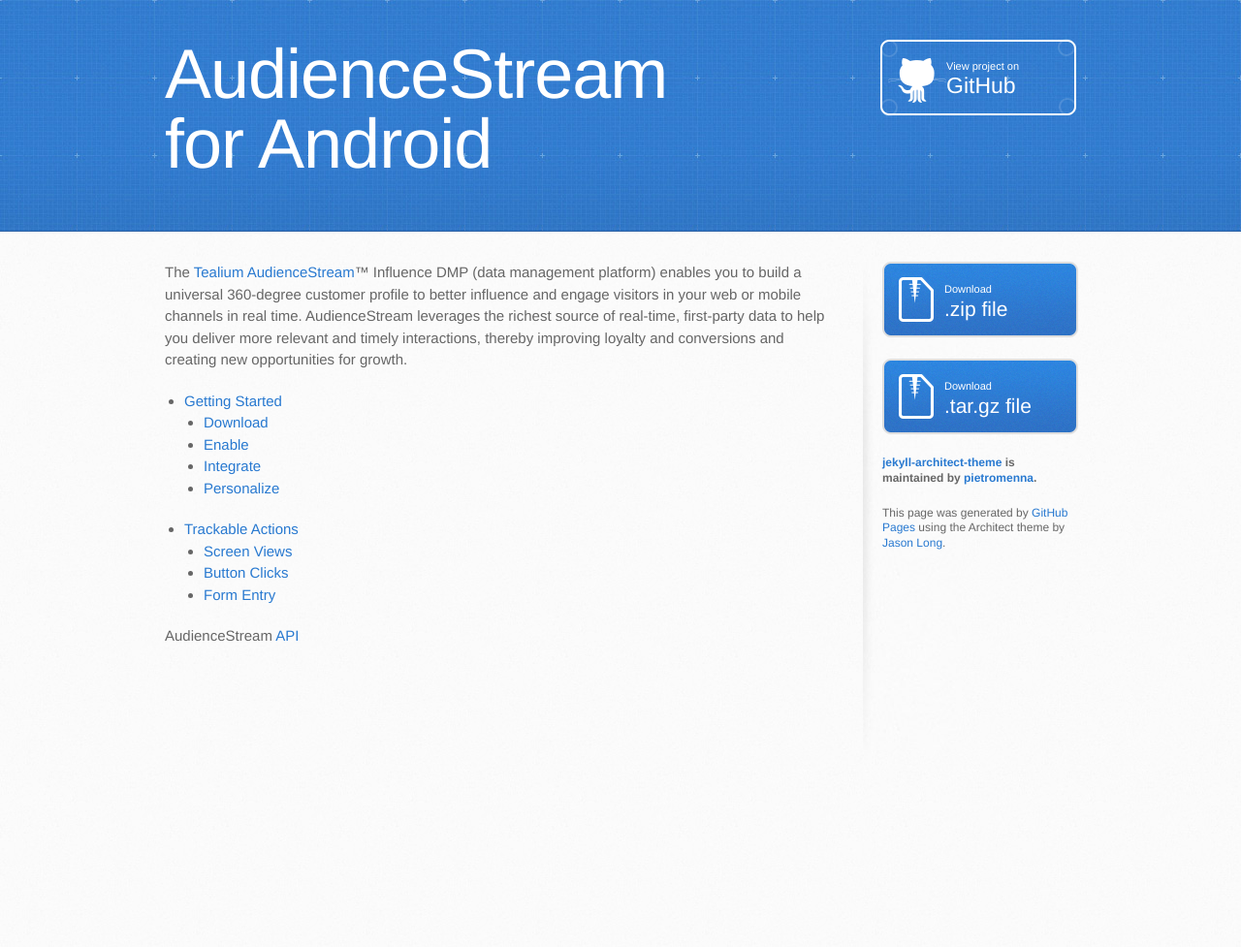
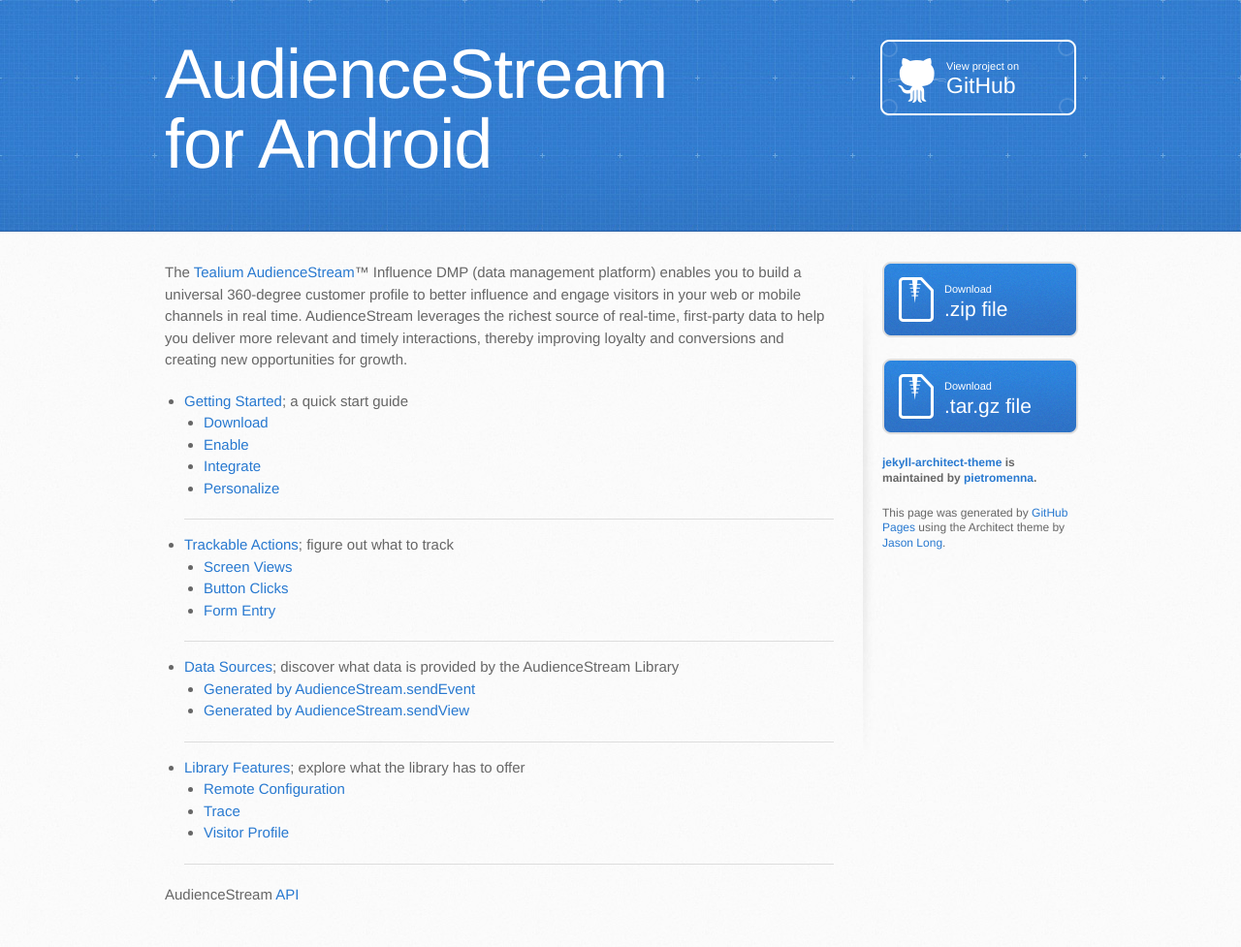
Before and after one commit to ethyreal/audiencestream-android, a Jekyll site: the page built from index.html, in a window 1280 px wide. Shown: the whole page at 97% size. Built offline with Jekyll 4.4.1, drawn with Linux system fonts in a browser that asks for light colours; Markdown is read by kramdown in place of the engine named in the settings; before the commit the page ends 900 px from its top, so only the background shows below that; some of the changed lines change nothing that is shown.

Commit message:
Added Additional Documentation

````diff
--- /dev/null
+++ b/_posts/1969-12-29-features.md
@@ -0,0 +1,71 @@
+---
+layout: post
+title: Library Features
+subtitle: explore what the library has to offer
+---
+
+* [Remote Configuration](features.html#remote-config)
+* [Trace](features.html#trace)
+* [Visitor Profile](features.html#profile)
+
+<hr/>
+
+<!--more-->
+
+### <a id="remote-config"></a>Remote Configuration
+
+The AudienceStream Library has a number of settings configurable in [TealiumIQ](https://my.tealiumiq.com):
+
+* Event Batch Size
+ * Size of batch needed to send back data (0 or 1 = no batching). Default value is 1 dispatch.
+* WiFi Only Sending
+ * By enabling ON, events will only send when the user's device is connected to WiFi. Default value is OFF.
+* Battery Saver
+ * By enabling ON, data will only be sent when the device has adaquate battery levels. Default value is ON.
+* Offline Dispatch Limit (Cache Size)
+ * Number of events and views to store on the device until ready to send (0 = no offline dispatching, -1 = no limit). Default value is -1 dispatch.
+* Dispatch Expiration
+ * How long the data persists (Day(s)) in the app if no data has been sent (-1 = no dispatch expiration). Default value is -1.
+
+To access these settings in [TealiumIQ](https://my.tealiumiq.com), click ```Save/Publish``` to see the following screen:
+
+![Save/Publish Screen]({{ site.baseurl }}/images/tiq-save_pub.png)
+
+From there click ```Configure Publish Settings...```. If you see this screen:
+
+![Acivate Mobile Publish Settings]({{ site.baseurl }}/images/tiq-activate_mobile_pub.png)
+
+go ahead and ```Activate Mobile Library```. Once activated, you will see:
+
+![Publish Settings]({{ site.baseurl }}/images/tiq-mobile_pub.png)
+
+to make the desired changes under ```Batching```.
+
+### <a id="trace"></a>Trace
+
+Visitor Trace provides the necessary tools to put your AudienceStream configuration to the test. With Visitor Trace, you can observe every detail of your desired workflow, ensure attributes are updated correctly, rules are dialed in, and actions fire as desired. And of course, Visitor Trace is real-time, so you know immediately what works and what needs adjusting.
+
+To start a Trace, call the [startTrace]({{ site.baseurl }}/javadoc/com/tealium/audiencestream/AudienceStream.html#startTrace(java.lang.String)) method:
+
+```java
+AudienceStream.startTrace(String traceId)
+```
+
+where the ```traceId``` is the active trace id.
+
+To stop a trace call the [stopTrace]({{ site.baseurl }}/javadoc/com/tealium/audiencestream/AudienceStream.html#stopTrace()) method:
+
+```java
+AudienceStream.stopTrace()
+```
+
+Please note that the trace does not survive application restarts, so if you wish to run a trace before dispatching any other events, be sure to call the ```startTrace``` method right after [library initialization](getting-started.html#enable).
+
+### <a id="profile"></a>Visitor Profile
+
+A *Visitor Profile* is available through the [getCachedProfile
+]({{ site.baseurl }}/javadoc/com/tealium/audiencestream/AudienceStream.html#getCachedProfile()) property and provided to an [AudienceStream.OnProfileUpdatedListener]({{ site.baseurl }}/javadoc/com/tealium/audiencestream/AudienceStream.OnProfileUpdatedListener.html) when added to [AudienceStream.getEventListeners()]({{ site.baseurl }}/javadoc/com/tealium/audiencestream/AudienceStream.html#getEventListeners()). The ```AudienceStream.OnProfileUpdatedListener``` will receive updates when the *Visitor Profile* is updated.
+
+NOTE: If there are no ```EventListener```s in the ```AudienceStream.getEventListeners()``` collection, the ```getCachedProfile``` will always return null.
+
+A profile offers several different global AudienceStream Attributes and [CurrentVisit]({{ site.baseurl }}/javadoc/com/tealium/audiencestream/visitor/CurrentVisit.html) information detailed in its [API]({{ site.baseurl }}/javadoc/com/tealium/audiencestream/visitor/Profile.html).
--- /dev/null
+++ b/_posts/1969-12-30-data-sources.md
@@ -0,0 +1,95 @@
+---
+layout: post
+title: Data Sources
+subtitle: discover what data is provided by the AudienceStream Library
+---
+
+* [Generated by AudienceStream.sendEvent](data-sources.html#send-event)
+* [Generated by AudienceStream.sendView](data-sources.html#send-view)
+
+<hr/>
+
+<!--more-->
+
+### <a id="send-event"></a>Data sources generated by [sendEvent]({{ site.baseurl }}/javadoc/com/tealium/audiencestream/AudienceStream.html#sendEvent(java.util.Map))
+
+When calling the method:
+
+```java
+AudienceStream.sendEvent(Map<String,?> data)
+```
+
+A log is generated resembling:
+
+```
+D/Tealium-AS_x(xxxxx): Sent new dispatch {
+D/Tealium-AS_x(xxxxx):     app_name : "Tealium Kitchen Sink"
+D/Tealium-AS_x(xxxxx):     call_type : "link"
+D/Tealium-AS_x(xxxxx):     device_uuid : "00000000-0000-0000-0000-000000000000"
+D/Tealium-AS_x(xxxxx):     event : "main_catagory_click"
+D/Tealium-AS_x(xxxxx):     event_item : "WidgetClickableFragment"
+D/Tealium-AS_x(xxxxx):     event_name : "mobile_link"
+D/Tealium-AS_x(xxxxx):     library_version : "AS_1.0"
+D/Tealium-AS_x(xxxxx):     os_version : "4.4.4"
+D/Tealium-AS_x(xxxxx):     platform : "android"
+D/Tealium-AS_x(xxxxx):     timestamp : "2015-04-30T16:57:19Z"
+D/Tealium-AS_x(xxxxx): }
+```
+
+Where:
+
+* app_name
+* call_type
+* device_uuid
+* event_name
+* library_version
+* os_version
+* platform
+* timestamp
+
+Was generated by the ```AudienceStream``` Library, and the entire dispatch is sent to the AudienceStream's servers and can be seen in a log resembling:
+
+```
+V/Tealium-AS_x(xxxxx): Sending data to http://datacloud.tealiumiq.com/vdata/i.gif?tealium_vid=00000000000000000000000000000000&tealium_account=tealiummobile&tealium_profile=main&timestamp=2015-04-30T16%3A57%3A19Z&platform=android&event_item=WidgetClickableFragment&call_type=link&device_uuid=00000000-0000-0000-0000-000000000000&library_version=AS_1.0&event=main_catagory_click&app_name=Tealium%20Kitchen%20Sink&event_name=mobile_link&os_version=4.4.4
+```
+
+### <a id="send-view"></a>Data sources generated by [sendView]({{ site.baseurl }}/javadoc/com/tealium/audiencestream/AudienceStream.html#sendView(java.util.Map))
+
+When calling the method:
+
+```java
+AudienceStream.sendView(Map<String,?> data)
+```
+
+A log is generated resembling:
+
+```
+D/Tealium-AS_x(xxxxx): Sent new dispatch {
+D/Tealium-AS_x(xxxxx):     activity : "com.tealium.kitchensink.WidgetActivity"
+D/Tealium-AS_x(xxxxx):     app_name : "Tealium Kitchen Sink"
+D/Tealium-AS_x(xxxxx):     call_type : "view"
+D/Tealium-AS_x(xxxxx):     device_uuid : "00000000-0000-0000-0000-000000000000"
+D/Tealium-AS_x(xxxxx):     library_version : "AS_1.0"
+D/Tealium-AS_x(xxxxx):     os_version : "4.4.4"
+D/Tealium-AS_x(xxxxx):     page_type : "mobile_view"
+D/Tealium-AS_x(xxxxx):     platform : "android"
+D/Tealium-AS_x(xxxxx):     timestamp : "2015-04-30T16:57:19Z"
+D/Tealium-AS_x(xxxxx): }
+```
+
+Where:
+
+* app_name
+* call_type
+* device_uuid
+* library_version
+* os_version
+* page_type
+* platform
+* timestamp
+
+Was generated by the ```AudienceStream``` Library, and the entire dispatch is sent to the AudienceStream's servers and can be seen in a log resembling:
+
+```
+V/Tealium-AS_x(xxxxx): Sending data to http://datacloud.tealiumiq.com/vdata/i.gif?tealium_vid=00000000000000000000000000000000&tealium_account=tealiummobile&tealium_profile=main&timestamp=2015-04-30T16%3A57%3A19Z&platform=android&call_type=view&device_uuid=00000000-0000-0000-0000-000000000000&library_version=AS_1.0&page_type=mobile_view&app_name=Tealium%20Kitchen%20Sink&activity=com.tealium.kitchensink.WidgetActivity&os_version=4.4.4
+```
--- a/_posts/1969-12-31-trackable-actions.md
+++ b/_posts/1969-12-31-trackable-actions.md
@@ -1,11 +1,14 @@
 ---
 layout: post
 title: Trackable Actions
+subtitle: figure out what to track
 ---
 
 * [Screen Views](trackable-actions.html#screen-views)
 * [Button Clicks](trackable-actions.html#button-clicks)
 * [Form Entry](trackable-actions.html#form-entry)
+
+<hr/>
 
 <!--more-->
 
--- a/_posts/1970-01-01-getting-started.md
+++ b/_posts/1970-01-01-getting-started.md
@@ -1,12 +1,15 @@
 ---
 layout: post
 title: Getting Started
+subtitle: a quick start guide
 ---
 
 * [Download](getting-started.html#download)
 * [Enable](getting-started.html#enable)
 * [Integrate](getting-started.html#integrate)
 * [Personalize](getting-started.html#personalize)
+
+<hr/>
 
 <!--more-->
 
--- a/index.html
+++ b/index.html
@@ -9,7 +9,7 @@
   <ul class="posts">
     {% for post in site.posts %}
       <li>
-		  <a href="{{ site.baseurl }}{{ post.url }}">{{ post.title }}</a>
+		  <a href="{{ site.baseurl }}{{ post.url }}">{{ post.title }}</a>; {{ post.subtitle }}
 		  {{ post.excerpt }}
 	  </li>
     {% endfor %}
````
Also changed, not shown: images/tiq-activate_mobile_pub.png (added), images/tiq-mobile_pub.png (added), images/tiq-save_pub.png (added), 1 other file.
